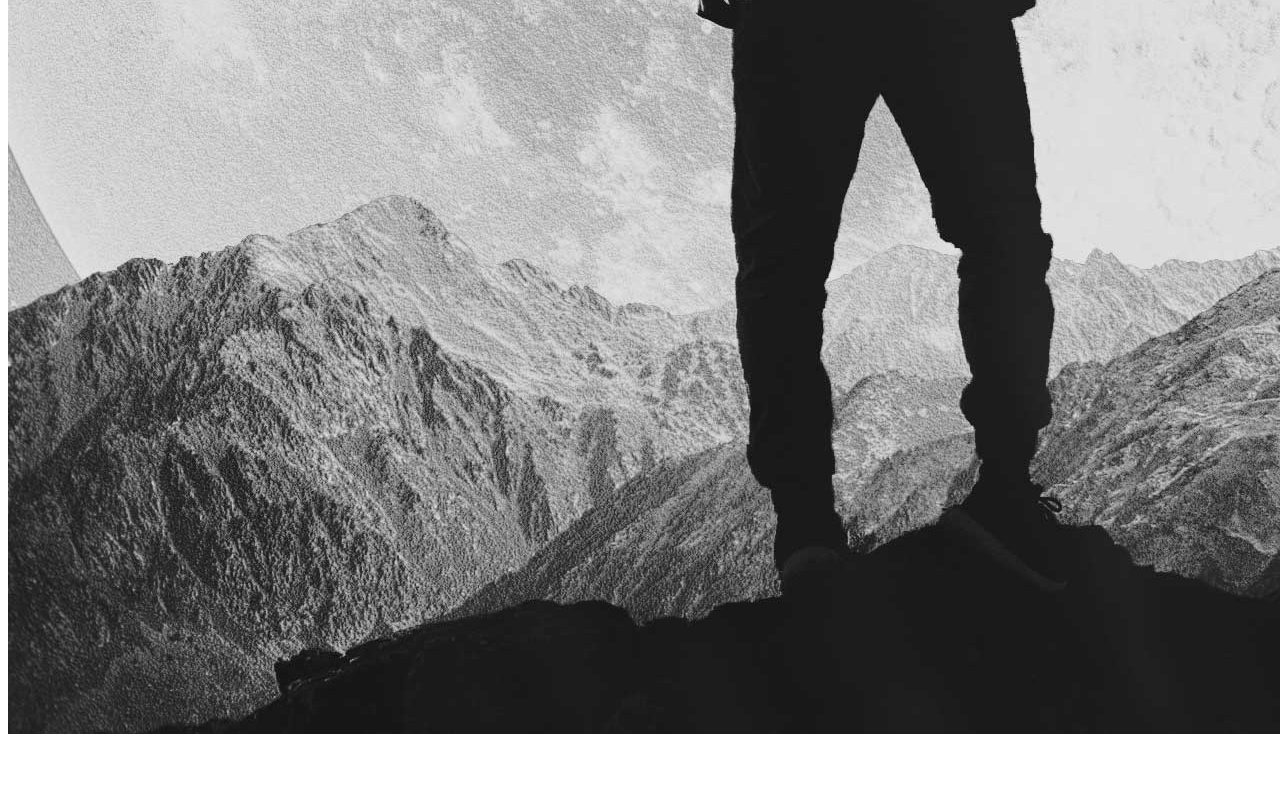
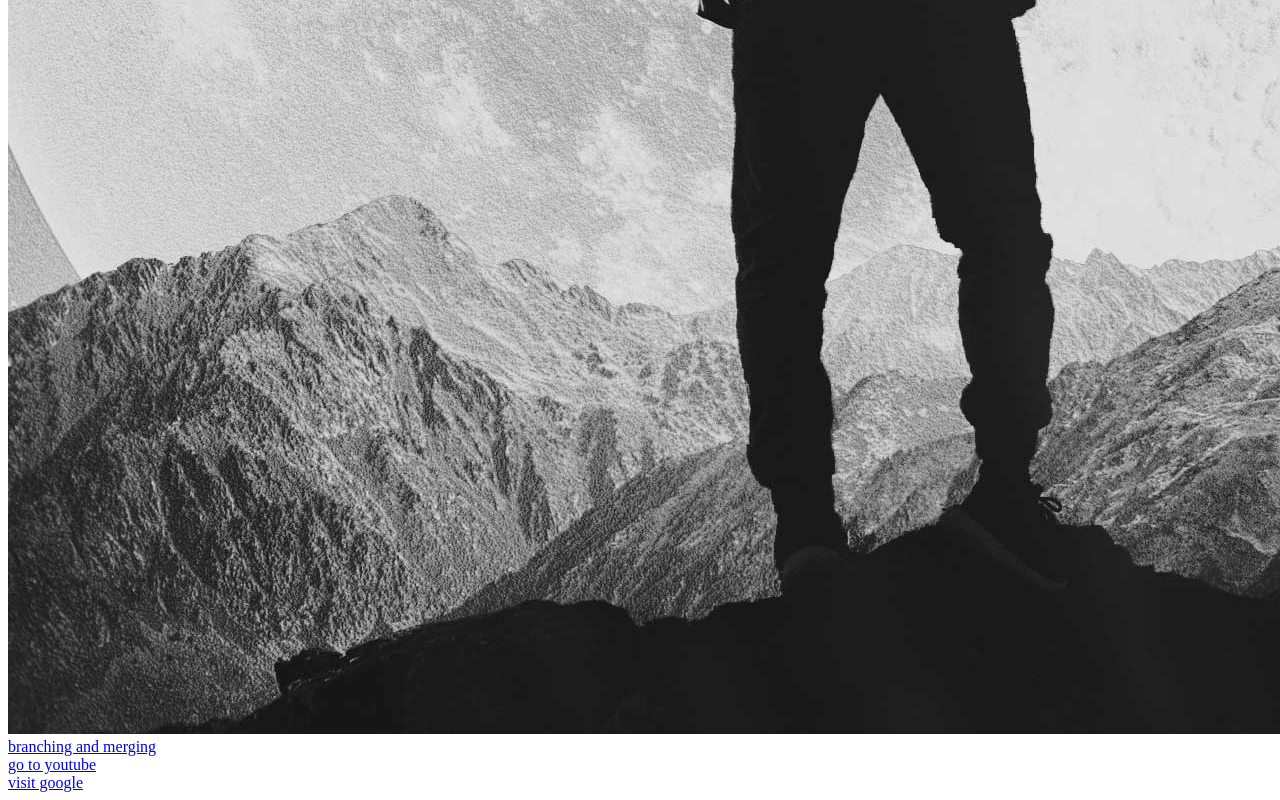
Before and after one commit to HSAyon111/my-first-repo, a plain HTML site: page index.html in a window 1280 px wide. Shown: the part 2527-3327 px from the top of the page. Before the commit the page ends 3273 px from the top, so only its background shows below. Drawn offline with Linux system fonts and the light colour scheme.

Commit message:
links added

```diff
--- a/index.html
+++ b/index.html
@@ -17,5 +17,8 @@
     <img src="HandHeart.jpg" alt="">
     <img src="rose.jpg" alt="">
     <img src="images/Sad-Image.jpg">
+    <a href="https://github.com/joshnh/Git-Commands">branching and merging</a> <br>
+    <a href="https://www.youtube.com/">go to youtube</a> <br>
+    <a href="https://www.google.com/">visit google</a>
 </body>
 </html>
```
